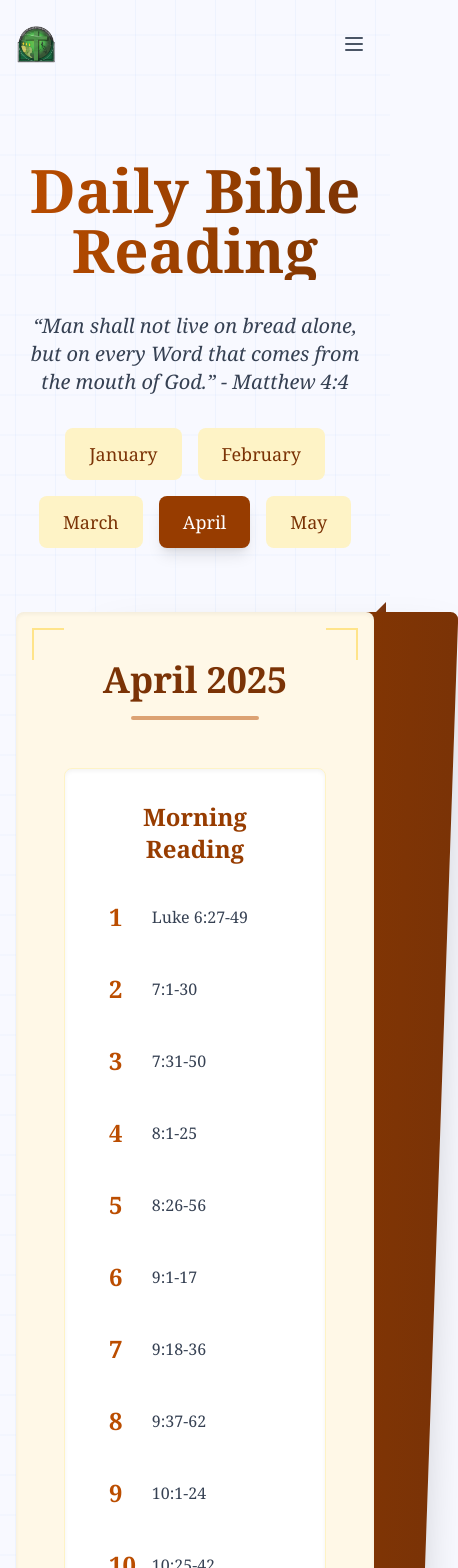
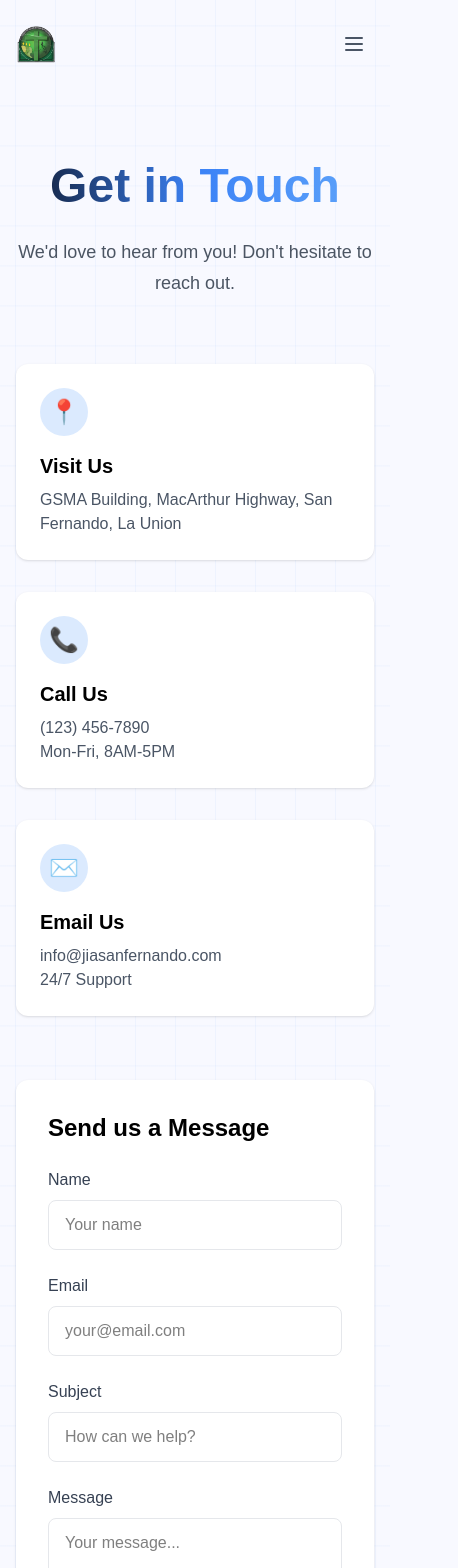
Before and after one commit to hendricku/jialubloball, a Next.js app: page /bible-reading in a window 390 px wide. Shown: the top 1568 px of the page, 458 px wide, since content can reach past the window. Built offline with nearby package versions, Linux system fonts and the light colour scheme; a web font is replaced by a local one.

Commit message:
third commit

```diff
--- a/src/app/bible-reading/page.tsx
+++ b/src/app/bible-reading/page.tsx
@@ -1,315 +1,215 @@
 'use client';
 
 import { motion } from 'framer-motion';
+import Navbar from '@/components/Navbar';
 import { useState } from 'react';
-import Navbar from '@/components/Navbar';
-import toast, { Toaster } from 'react-hot-toast';
+import { toast, ToastContainer } from 'react-toastify';
+import 'react-toastify/dist/ReactToastify.css';
 
-export default function BibleReading() {
-  const [selectedMonth, setSelectedMonth] = useState('april');
+export default function Contact() {
+  const [formData, setFormData] = useState({
+    name: '',
+    email: '',
+    subject: '',
+    message: ''
+  });
 
-  const handleCopy = (text: string) => {
-    navigator.clipboard.writeText(text);
-    toast.success('Verse copied!', {
-      duration: 1500,
-      position: 'bottom-center',
-      style: {
-        background: '#fef3c7',
-        color: '#92400e',
-        border: '1px solid #d97706',
+  const handleSubmit = async (e: React.FormEvent) => {
+    e.preventDefault();
+
+    try {
+      const response = await fetch('/api/contact', {
+        method: 'POST',
+        headers: {
+          'Content-Type': 'application/json',
         },
-      icon: '📖',
+        body: JSON.stringify(formData),
       });
+
+      const data = await response.json();
+
+      if (data.success) {
+        // Open the mailto link
+        window.location.href = data.mailtoLink;
+
+        toast.success('Message ready to send!', {
+          position: 'bottom-right',
+          autoClose: 3000,
+        });
+
+        setFormData({
+          name: '',
+          email: '',
+          subject: '',
+          message: ''
+        });
+      } else {
+        throw new Error('Failed to process form');
+      }
+    } catch (error) {
+      toast.error('Failed to process form. Please try again.', {
+        position: 'bottom-right',
+        autoClose: 3000,
+      });
+    }
   };
 
-  const aprilReadings = [
-    { day: 1, morning: 'Luke 6:27-49', evening: 'Judges 13,14,15' },
-    { day: 2, morning: '7:1-30', evening: '16,17,18' },
-    { day: 3, morning: '7:31-50', evening: '19,20,21' },
-    { day: 4, morning: '8:1-25', evening: 'Ruth 1,2,3,4' },
-    { day: 5, morning: '8:26-56', evening: '1 Samuel 1,2,3' },
-    { day: 6, morning: '9:1-17', evening: '4,5,6' },
-    { day: 7, morning: '9:18-36', evening: '7,8,9' },
-    { day: 8, morning: '9:37-62', evening: '10,11,12' },
-    { day: 9, morning: '10:1-24', evening: '13,14' },
-    { day: 10, morning: '10:25-42', evening: '15,16' },
-    { day: 11, morning: '11:1-28', evening: '17,18' },
-    { day: 12, morning: '11:29-54', evening: '19,20,21' },
-    { day: 13, morning: '12:1-31', evening: '22,23,24' },
-    { day: 14, morning: '12:32-59', evening: '25,26' },
-    { day: 15, morning: '13:1-22', evening: '27,28,29' },
-    { day: 16, morning: '13:23-35', evening: '30,31' },
-    { day: 17, morning: '14:1-24', evening: '2 Samuel 1,2' },
-    { day: 18, morning: '14:25-35', evening: '3,4,5' },
-    { day: 19, morning: '15:1-10', evening: '6,7,8' },
-    { day: 20, morning: '15:11-32', evening: '9,10,11' },
-    { day: 21, morning: '16', evening: '12,13' },
-    { day: 22, morning: '17:1-19', evening: '14,15' },
-    { day: 23, morning: '17:20-37', evening: '16,17,18' },
-    { day: 24, morning: '18:1-23', evening: '19,20' },
-    { day: 25, morning: '18:24-43', evening: '21,22' },
-    { day: 26, morning: '19:1-27', evening: '23,24' },
-    { day: 27, morning: '19:28-48', evening: '1 Kings 1,2' },
-    { day: 28, morning: '20:1-25', evening: '3,4,5' },
-    { day: 29, morning: '20:26-47', evening: '6,7' },
-    { day: 30, morning: '21:1-19', evening: '8,9' }
-  ];
-
-  const mayReadings = [
-    { day: 1, morning: 'Luke 21:20-38', evening: '1 Kings 10,11' },
-    { day: 2, morning: '22:1-20', evening: '12,13' },
-    { day: 3, morning: '22:21-46', evening: '14,15' },
-    { day: 4, morning: '22:47-71', evening: '16,17,18' },
-    { day: 5, morning: '23:1-35', evening: '19,20' },
-    { day: 6, morning: '23:36-56', evening: '21,22' },
-    { day: 7, morning: '24:1-35', evening: '2 Kings 1,2,3' },
-    { day: 8, morning: '24:36-53', evening: '4,5,6' },
-    { day: 9, morning: 'John 1:1-28', evening: '7,8,9' },
-    { day: 10, morning: '1:29-51', evening: '10,11,12' },
-    { day: 11, morning: '2', evening: '13,14' },
-    { day: 12, morning: '3:1-18', evening: '15,16' },
-    { day: 13, morning: '3:19-36', evening: '17,18' },
-    { day: 14, morning: '4:1-30', evening: '19,20,21' },
-    { day: 15, morning: '4:31-54', evening: '22,23' },
-    { day: 16, morning: '5:1-24', evening: '24,25' },
-    { day: 17, morning: '5:25-47', evening: '1 Chronicles 1,2,3' },
-    { day: 18, morning: '6:1-21', evening: '4,5,6' },
-    { day: 19, morning: '6:22-44', evening: '7,8,9' },
-    { day: 20, morning: '6:45-71', evening: '10,11,12' },
-    { day: 21, morning: '7:1-27', evening: '13,14,15' },
-    { day: 22, morning: '7:28-53', evening: '16,17,18' },
-    { day: 23, morning: '8:1-27', evening: '19,20,21' },
-    { day: 24, morning: '8:28-59', evening: '22,23,24' },
-    { day: 25, morning: '9:1-23', evening: '25,26,27' },
-    { day: 26, morning: '9:24-41', evening: '28,29' },
-    { day: 27, morning: '10:1-23', evening: '2 Chronicles 1,2,3' },
-    { day: 28, morning: '10:24-42', evening: '4,5,6' },
-    { day: 29, morning: '11:1-29', evening: '7,8,9' },
-    { day: 30, morning: '11:30-57', evening: '10,11,12' },
-    { day: 31, morning: '12:1-26', evening: '13,14' }
-  ];
-
-  const januaryReadings = [
-      { day: 1, morning: 'Matthew 1', evening: 'Genesis 1,2,3' },
-      { day: 2, morning: '2', evening: '4,5,6' },
-      { day: 3, morning: '3', evening: '7,8,9' },
-      { day: 4, morning: '4', evening: '10,11,12' },
-      { day: 5, morning: '5:1-26', evening: '13,14,15' },
-      { day: 6, morning: '5:27-48', evening: '16,17' },
-      { day: 7, morning: '6:1-18', evening: '18,19' },
-      { day: 8, morning: '6:19-34', evening: '20,21,22' },
-      { day: 9, morning: '7', evening: '23,24' },
-      { day: 10, morning: '8:1-17', evening: '25,26' },
-      { day: 11, morning: '8:18-34', evening: '27,28' },
-      { day: 12, morning: '9:1-17', evening: '29,30' },
-      { day: 13, morning: '9:18-38', evening: '31,32' },
-      { day: 14, morning: '10:1-20', evening: '33,34,35' },
-      { day: 15, morning: '10:21-42', evening: '36,37,38' },
-      { day: 16, morning: '11', evening: '39,40' },
-      { day: 17, morning: '12:1-23', evening: '41,42' },
-      { day: 18, morning: '12:24-50', evening: '43,44,45' },
-      { day: 19, morning: '13:1-30', evening: '46,47,48' },
-      { day: 20, morning: '13:31-58', evening: '49,50' },
-      { day: 21, morning: '14:1-21', evening: 'Exodus 1,2,3' },
-      { day: 22, morning: '14:22-36', evening: '4,5,6' },
-      { day: 23, morning: '15:1-20', evening: '7,8' },
-      { day: 24, morning: '15:21-39', evening: '9,10,11' },
-      { day: 25, morning: '16', evening: '12,13' },
-      { day: 26, morning: '17', evening: '14,15' },
-      { day: 27, morning: '18:1-20', evening: '16,17,18' },
-      { day: 28, morning: '18:21-35', evening: '19,20' },
-      { day: 29, morning: '19', evening: '21,22' },
-      { day: 30, morning: '20:1-16', evening: '23,24' },
-      { day: 31, morning: '20:17-34', evening: '25,26' }
-    ];
-
-  const februaryReadings = [
-      { day: 1, morning: 'Matthew 21:1-22', evening: 'Exodus 27,28' },
-      { day: 2, morning: '21:23-46', evening: '29,30' },
-      { day: 3, morning: '22:1-22', evening: '31,32,33' },
-      { day: 4, morning: '22:23-46', evening: '34,35' },
-      { day: 5, morning: '23:1-22', evening: '36,37,38' },
-      { day: 6, morning: '23:23-39', evening: '39,40' },
-      { day: 7, morning: '24:1-28', evening: 'Leviticus 1,2,3' },
-      { day: 8, morning: '24:29-51', evening: '4,5' },
-      { day: 9, morning: '25:1-30', evening: '6,7' },
-      { day: 10, morning: '25:31-46', evening: '8,9,10' },
-      { day: 11, morning: '26:1-25', evening: '11,12' },
-      { day: 12, morning: '26:26-50', evening: '13,14' },
-      { day: 13, morning: '26:51-75', evening: '15,16' },
-      { day: 14, morning: '27:1-26', evening: '19,20' },
-      { day: 15, morning: '27:27-50', evening: '19,20' },
-      { day: 16, morning: '27:51-66', evening: '21,22' },
-      { day: 17, morning: '28', evening: '23,24' },
-      { day: 18, morning: 'Mark 1:1-22', evening: '25,26' },
-      { day: 19, morning: '1:23-45', evening: '27' },
-      { day: 20, morning: '2', evening: 'Numbers 1,2' },
-      { day: 21, morning: '3:1-19', evening: '3,4' },
-      { day: 22, morning: '3:20-35', evening: '5,6' },
-      { day: 23, morning: '4:1-20', evening: '7,8' },
-      { day: 24, morning: '4:21-41', evening: '9,10,11' },
-      { day: 25, morning: '5:1-20', evening: '12,13,14' },
-      { day: 26, morning: '5:21-43', evening: '15,16' },
-      { day: 27, morning: '6:1-29', evening: '17,18,19' },
-      { day: 28, morning: '6:30-56', evening: '20,21' }
-    ];
-
-  const marchReadings = [
-      { day: 1, morning: 'Mark 7:1-37', evening: 'Numbers 22,23,24' },
-      { day: 2, morning: '8:1-21', evening: '25,26,27' },
-      { day: 3, morning: '8:22-38', evening: '28,29,30' },
-      { day: 4, morning: '9:1-29', evening: '31,32,33' },
-      { day: 5, morning: '9:30-50', evening: '34,35,36' },
-      { day: 6, morning: '10:1-31', evening: 'Deuteronomy 1,2' },
-      { day: 7, morning: '10:32-52', evening: '3,4' },
-      { day: 8, morning: '11:1-18', evening: '5,6,7' },
-      { day: 9, morning: '11:19-33', evening: '8,9,10' },
-      { day: 10, morning: '12:1-27', evening: '11,12,13' },
-      { day: 11, morning: '12:28-44', evening: '14,15,16' },
-      { day: 12, morning: '13:1-20', evening: '17,18,19' },
-      { day: 13, morning: '13:21-37', evening: '20,21,22' },
-      { day: 14, morning: '14:1-26', evening: '23,24,25' },
-      { day: 15, morning: '14:27-53', evening: '26,27' },
-      { day: 16, morning: '14:54-72', evening: '28,29' },
-      { day: 17, morning: '15:1-25', evening: '30,31' },
-      { day: 18, morning: '15:26-47', evening: '32,33,34' },
-      { day: 19, morning: '16', evening: 'Joshua 1,2,3' },
-      { day: 20, morning: 'Luke 1:1-20', evening: '4,5,6' },
-      { day: 21, morning: '1:21-38', evening: '7,8,9' },
-      { day: 22, morning: '1:39-56', evening: '10,11,12' },
-      { day: 23, morning: '1:57-80', evening: '13,14,15' },
-      { day: 24, morning: '2:1-24', evening: '16,17,18' },
-      { day: 25, morning: '2:25-52', evening: '19,20,21' },
-      { day: 26, morning: '3', evening: '22,23,24' },
-      { day: 27, morning: '4:1-20', evening: 'Judges 1,2,3' },
-      { day: 28, morning: '4:21-44', evening: '4,5,6' },
-      { day: 29, morning: '5:1-16', evening: '7,8' },
-      { day: 30, morning: '5:17-39', evening: '9,10' },
-      { day: 31, morning: '6:1-26', evening: '11,12' }
-    ];
+  const fadeIn = {
+    hidden: { opacity: 0, y: 20 },
+    visible: {
+      opacity: 1,
+      y: 0,
+      transition: { duration: 0.6 }
+    }
+  };
 
   return (
-    <main className="min-h-screen py-6 bg-gradient-to-br from-amber-50 to-blue-50">
-      <div className="container-custom">
+    <main className="container-custom min-h-screen py-6">
       <Navbar />
-        <Toaster />
+      <ToastContainer />
 
       <motion.div
-          initial={{ opacity: 0, y: 20 }}
-          animate={{ opacity: 1, y: 0 }}
-          className="text-center mb-16"
+        className="mt-16"
+        initial="hidden"
+        animate="visible"
+        variants={fadeIn}
       >
-          <h1 className="text-6xl font-serif font-bold text-center mb-8 bg-clip-text text-transparent bg-gradient-to-r from-amber-700 to-amber-900">
-            Daily Bible Reading
-          </h1>
-          <p className="text-xl text-gray-700 max-w-3xl mx-auto italic font-serif mb-8">
-            &ldquo;Man shall not live on bread alone, but on every Word that comes from the mouth of God.&rdquo; - Matthew 4:4
+        <div className="text-center mb-16">
+          <h1 className="heading-xl mb-6">Get in Touch</h1>
+          <p className="text-body max-w-2xl mx-auto">
+            We&apos;d love to hear from you! Don&apos;t hesitate to reach out.
           </p>
+        </div>
 
-          <div className="flex justify-center gap-4 mb-12 flex-wrap">
-            {['january', 'february', 'march', 'april', 'may'].map((month) => (
-              <button
-                key={month}
-                onClick={() => setSelectedMonth(month)}
-                className={`px-6 py-3 rounded-lg font-serif text-lg transition-all ${
-                  selectedMonth === month
-                    ? 'bg-amber-800 text-white shadow-lg'
-                    : 'bg-amber-100 text-amber-900 hover:bg-amber-200'
-                }`}
-              >
-                {month.charAt(0).toUpperCase() + month.slice(1)}
+        <div className="grid grid-cols-1 md:grid-cols-3 gap-8 mb-16">
+          <div className="bg-white rounded-xl shadow-sm p-6 hover:shadow-md transition-shadow">
+            <div className="w-12 h-12 bg-blue-100 rounded-full flex items-center justify-center mb-4">
+              <span className="text-2xl">📍</span>
+            </div>
+            <h3 className="text-xl font-semibold mb-2">Visit Us</h3>
+            <p className="text-gray-600">GSMA Building, MacArthur Highway, San Fernando, La Union</p>
+          </div>
+
+          <div className="bg-white rounded-xl shadow-sm p-6 hover:shadow-md transition-shadow">
+            <div className="w-12 h-12 bg-blue-100 rounded-full flex items-center justify-center mb-4">
+              <span className="text-2xl">📞</span>
+            </div>
+            <h3 className="text-xl font-semibold mb-2">Call Us</h3>
+            <p className="text-gray-600">(123) 456-7890</p>
+            <p className="text-gray-600">Mon-Fri, 8AM-5PM</p>
+          </div>
+
+          <div className="bg-white rounded-xl shadow-sm p-6 hover:shadow-md transition-shadow">
+            <div className="w-12 h-12 bg-blue-100 rounded-full flex items-center justify-center mb-4">
+              <span className="text-2xl">✉️</span>
+            </div>
+            <h3 className="text-xl font-semibold mb-2">Email Us</h3>
+            <p className="text-gray-600">info@jiasanfernando.com</p>
+            <p className="text-gray-600">24/7 Support</p>
+          </div>
+        </div>
+
+        <div className="grid grid-cols-1 lg:grid-cols-2 gap-12">
+          <motion.div variants={fadeIn}>
+            <div className="bg-white rounded-xl shadow-sm p-8">
+              <h2 className="text-2xl font-bold mb-6">Send us a Message</h2>
+              <form onSubmit={handleSubmit} className="space-y-6">
+                <div className="grid grid-cols-1 md:grid-cols-2 gap-6">
+                  <div>
+                    <label className="block text-gray-700 mb-2" htmlFor="name">Name</label>
+                    <input
+                      type="text"
+                      id="name"
+                      required
+                      value={formData.name}
+                      onChange={(e) => setFormData({ ...formData, name: e.target.value })}
+                      className="w-full px-4 py-3 rounded-lg border border-gray-200 focus:border-blue-500 focus:ring-2 focus:ring-blue-200 transition-all"
+                      placeholder="Your name"
+                    />
+                  </div>
+                  <div>
+                    <label className="block text-gray-700 mb-2" htmlFor="email">Email</label>
+                    <input
+                      type="email"
+                      id="email"
+                      required
+                      value={formData.email}
+                      onChange={(e) => setFormData({ ...formData, email: e.target.value })}
+                      className="w-full px-4 py-3 rounded-lg border border-gray-200 focus:border-blue-500 focus:ring-2 focus:ring-blue-200 transition-all"
+                      placeholder="your@email.com"
+                    />
+                  </div>
+                </div>
+                <div>
+                  <label className="block text-gray-700 mb-2" htmlFor="subject">Subject</label>
+                    <input
+                      type="text"
+                      id="subject"
+                      required
+                      value={formData.subject}
+                      onChange={(e) => setFormData({ ...formData, subject: e.target.value })}
+                      className="w-full px-4 py-3 rounded-lg border border-gray-200 focus:border-blue-500 focus:ring-2 focus:ring-blue-200 transition-all"
+                      placeholder="How can we help?"
+                    />
+                </div>
+                <div>
+                  <label className="block text-gray-700 mb-2" htmlFor="message">Message</label>
+                  <textarea
+                    id="message"
+                    required
+                    value={formData.message}
+                    onChange={(e) => setFormData({ ...formData, message: e.target.value })}
+                    rows={6}
+                    className="w-full px-4 py-3 rounded-lg border border-gray-200 focus:border-blue-500 focus:ring-2 focus:ring-blue-200 transition-all"
+                    placeholder="Your message..."
+                  ></textarea>
+                </div>
+                <button type="submit" className="button-primary w-full">
+                  Send Message →
                 </button>
-            ))}
+              </form>
             </div>
           </motion.div>
 
-        <motion.div
-          key={selectedMonth}
-          initial={{ opacity: 0, y: 20 }}
-          animate={{ opacity: 1, y: 0 }}
-          className="max-w-5xl mx-auto"
-        >
-          <div className="relative book-container">
-
-            <div className="absolute inset-0 bg-gradient-to-r from-amber-800 to-amber-900 transform -skew-x-2 rounded-lg shadow-2xl"></div>
-
-
-            <div className="relative bg-[#fff8e7] rounded-lg p-12 shadow-inner border-b border-amber-200 min-h-[800px]">
-              <div className="text-center mb-12">
-                <h2 className="text-4xl font-serif font-bold text-amber-900 mb-4">
-                  {selectedMonth.charAt(0).toUpperCase() + selectedMonth.slice(1)} 2025
-                </h2>
-                <div className="w-32 h-1 bg-amber-700 mx-auto rounded-full opacity-50"></div>
+          <motion.div className="space-y-8" variants={fadeIn}>
+            <div className="bg-white rounded-xl shadow-sm overflow-hidden">
+              <iframe
+                src="https://www.google.com/maps/embed?pb=!1m18!1m12!1m3!1d238.94957162310715!2d120.3138280769856!3d16.61707288422635!2m3!1f0!2f0!3f0!3m2!1i1024!2i768!4f13.1!3m3!1m2!1s0x33918e6a050acf51%3A0xd644eb99507ec33b!2sGSMA%20BUILDING!5e0!3m2!1sen!2sph!4v1744688998908!5m2!1sen!2sph"
+                width="100%"
+                height="300"
+                style={{ border: 0 }}
+                allowFullScreen
+                loading="lazy"
+                referrerPolicy="no-referrer-when-downgrade"
+              ></iframe>
             </div>
 
-              <div className="grid grid-cols-1 md:grid-cols-2 gap-8">
-                <div className="bg-white p-8 rounded-lg shadow-inner border border-amber-100">
-                  <h3 className="text-2xl font-serif font-bold text-amber-800 mb-6 text-center">Morning Reading</h3>
-                  <div className="space-y-4">
-                    {aprilReadings.map((reading) => (
-                      <div
-                        key={`morning-${reading.day}`}
-                        className="flex items-center gap-4 p-3 hover:bg-amber-50 rounded-lg transition-colors group relative"
-                      >
-                        <span className="font-serif text-2xl text-amber-700 font-bold min-w-[2ch]">
-                          {reading.day}
-                        </span>
-                        <span className="text-gray-700 font-serif flex-grow">
-                          {reading.morning}
-                        </span>
-                        <button
-                          onClick={() => handleCopy(reading.morning)}
-                          className="opacity-0 group-hover:opacity-100 transition-opacity absolute right-3 text-amber-600 hover:text-amber-800"
-                          title="Copy verse"
-                        >
-                          <svg xmlns="http://www.w3.org/2000/svg" className="h-5 w-5" viewBox="0 0 20 20" fill="currentColor">
-                            <path d="M8 3a1 1 0 011-1h2a1 1 0 110 2H9a1 1 0 01-1-1z" />
-                            <path d="M6 3a2 2 0 00-2 2v11a2 2 0 002 2h8a2 2 0 002-2V5a2 2 0 00-2-2 3 3 0 01-3 3H9a3 3 0 01-3-3z" />
-                          </svg>
-                        </button>
+            <div className="bg-white rounded-xl shadow-sm p-6">
+              <h3 className="text-xl font-semibold mb-4">Service Times</h3>
+              <ul className="space-y-4">
+                <li className="flex items-center gap-4">
+                  <div className="w-10 h-10 bg-blue-100 rounded-full flex items-center justify-center">
+                    <span className="text-blue-600">⏰</span>
                   </div>
-                    ))}
+                  <div>
+                    <strong>First Service</strong>
+                    <p className="text-gray-600">8:00 AM - 10:00 AM</p>
                   </div>
+                </li>
+                <li className="flex items-center gap-4">
+                  <div className="w-10 h-10 bg-blue-100 rounded-full flex items-center justify-center">
+                    <span className="text-blue-600">⏰</span>
                   </div>
-
-                <div className="bg-white p-8 rounded-lg shadow-inner border border-amber-100">
-                  <h3 className="text-2xl font-serif font-bold text-amber-800 mb-6 text-center">Evening Reading</h3>
-                  <div className="space-y-4">
-                    {aprilReadings.map((reading) => (
-                      <div
-                        key={`evening-${reading.day}`}
-                        className="flex items-center gap-4 p-3 hover:bg-amber-50 rounded-lg transition-colors group relative"
-                      >
-                        <span className="font-serif text-2xl text-amber-700 font-bold min-w-[2ch]">
-                          {reading.day}
-                        </span>
-                        <span className="text-gray-700 font-serif flex-grow">
-                          {reading.evening}
-                        </span>
-                        <button
-                          onClick={() => handleCopy(reading.evening)}
-                          className="opacity-0 group-hover:opacity-100 transition-opacity absolute right-3 text-amber-600 hover:text-amber-800"
-                          title="Copy verse"
-                        >
-                          <svg xmlns="http://www.w3.org/2000/svg" className="h-5 w-5" viewBox="0 0 20 20" fill="currentColor">
-                            <path d="M8 3a1 1 0 011-1h2a1 1 0 110 2H9a1 1 0 01-1-1z" />
-                            <path d="M6 3a2 2 0 00-2 2v11a2 2 0 002 2h8a2 2 0 002-2V5a2 2 0 00-2-2 3 3 0 01-3 3H9a3 3 0 01-3-3z" />
-                          </svg>
-                        </button>
+                  <div>
+                    <strong>Second Service</strong>
+                    <p className="text-gray-600">10:00 AM - 11:30 AM</p>
                   </div>
-                    ))}
-                  </div>
-                </div>
-              </div>
-
-              <div className="absolute top-4 left-4 w-8 h-8 border-t-2 border-l-2 border-amber-300 opacity-50"></div>
-              <div className="absolute top-4 right-4 w-8 h-8 border-t-2 border-r-2 border-amber-300 opacity-50"></div>
-              <div className="absolute bottom-4 left-4 w-8 h-8 border-b-2 border-l-2 border-amber-300 opacity-50"></div>
-              <div className="absolute bottom-4 right-4 w-8 h-8 border-b-2 border-r-2 border-amber-300 opacity-50"></div>
-            </div>
+                </li>
+              </ul>
             </div>
           </motion.div>
         </div>
+      </motion.div>
     </main>
   );
-};
+}
```
Lines whose indentation alone changed are shown as unchanged.
